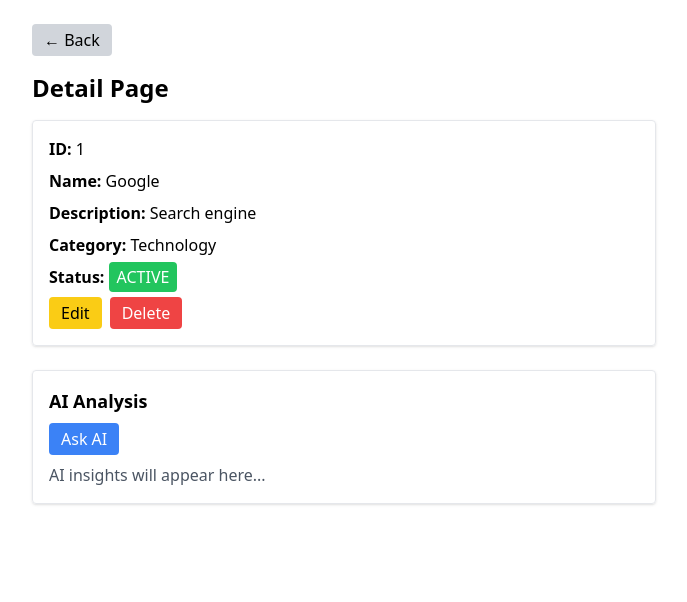
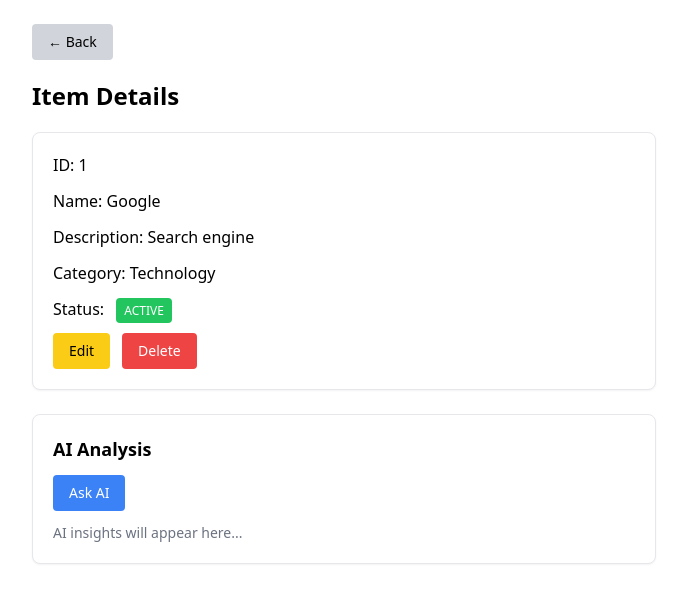
Before and after one commit to tecsxpert/personal-data-inventory, a React app in the folder frontend/: page /detail/1 in a window 1280 px wide. Shown: the top 602 px of the page, without its empty margins (296-983 px from the left). Built offline with nearby package versions, Linux system fonts and the light colour scheme; no server answers; the HTML template or start-up script is replaced by a standard one.

Commit message:
Day 14 — UI polish and consistency across dashboard, detail, form, login and analytics pages

```diff
--- a/frontend/src/pages/Analytics.jsx
+++ b/frontend/src/pages/Analytics.jsx
@@ -17,14 +17,17 @@
 
 return (
   <div className="p-6 max-w-6xl mx-auto">
-    <h2 className="text-2xl font-bold mb-4">Analytics Dashboard</h2>
+    <h2 className="text-2xl font-semibold mb-6">Analytics Dashboard</h2>
 
     {/* Period Selector */}
     <div className="mb-6">
+      <label className="block text-sm font-medium mb-2 text-gray-600">
+        Select Period
+      </label>
       <select
         value={period}
         onChange={(e) => setPeriod(e.target.value)}
-        className="border px-3 py-2 rounded"
+        className="border px-3 py-2 rounded w-full md:w-1/3 focus:outline-none focus:ring-2 focus:ring-blue-400"
       >
         <option value="1m">Last 1 Month</option>
         <option value="3m">Last 3 Months</option>
@@ -36,8 +39,8 @@
     <div className="grid grid-cols-1 md:grid-cols-2 gap-6">
 
       {/* Bar Chart */}
-      <div className="border rounded p-4 shadow">
-        <h3 className="mb-2 font-semibold">Bar Chart</h3>
+      <div className="border rounded-lg p-5 shadow-sm bg-white">
+        <h3 className="mb-3 font-medium text-gray-700">Bar Chart</h3>
         <div className="flex justify-center">
           <BarChart width={350} height={250} data={chartData}>
             <CartesianGrid strokeDasharray="3 3" />
@@ -50,8 +53,8 @@
       </div>
 
       {/* Line Chart */}
-      <div className="border rounded p-4 shadow">
-        <h3 className="mb-2 font-semibold">Line Chart</h3>
+      <div className="border rounded-lg p-5 shadow-sm bg-white">
+        <h3 className="mb-3 font-medium text-gray-700">Line Chart</h3>
         <div className="flex justify-center">
           <LineChart width={350} height={250} data={chartData}>
             <CartesianGrid strokeDasharray="3 3" />
@@ -64,8 +67,8 @@
       </div>
 
       {/* Pie Chart */}
-      <div className="border rounded p-4 shadow md:col-span-2">
-        <h3 className="mb-2 font-semibold">Pie Chart</h3>
+      <div className="border rounded-lg p-5 shadow-sm bg-white md:col-span-2">
+        <h3 className="mb-3 font-medium text-gray-700">Pie Chart</h3>
         <div className="flex justify-center">
           <PieChart width={400} height={250}>
             <Pie
--- a/frontend/src/pages/CreateForm.jsx
+++ b/frontend/src/pages/CreateForm.jsx
@@ -61,62 +61,69 @@
   }
 };
 
-  return (
+return (
   <div className="p-6 max-w-xl mx-auto">
-    <h1 className="text-2xl font-bold mb-4 text-center">
+    <h1 className="text-2xl font-semibold mb-5 text-center">
       Create Item
     </h1>
 
     {message && (
-      <p className="text-center mb-4 text-sm font-medium">
+      <p className="text-center mb-4 text-sm font-medium text-blue-600">
         {message}
       </p>
     )}
 
-    <form onSubmit={handleSubmit} className="space-y-4">
+    <form onSubmit={handleSubmit} className="space-y-5">
 
+      {/* Name */}
       <div>
+        <label className="block text-sm font-medium mb-1">Name</label>
         <input
           type="text"
           name="name"
-          placeholder="Name"
+          placeholder="Enter name"
           value={form.name}
           onChange={handleChange}
-          className="border p-2 rounded w-full"
+          className="border px-3 py-2 rounded w-full focus:outline-none focus:ring-2 focus:ring-blue-400"
         />
         {errors.name && (
           <p className="text-red-500 text-sm mt-1">{errors.name}</p>
         )}
       </div>
 
+      {/* Description */}
       <div>
+        <label className="block text-sm font-medium mb-1">Description</label>
         <textarea
           name="description"
-          placeholder="Description"
+          placeholder="Enter description"
           value={form.description}
           onChange={handleChange}
-          className="border p-2 rounded w-full"
+          className="border px-3 py-2 rounded w-full focus:outline-none focus:ring-2 focus:ring-blue-400"
         />
         {errors.description && (
           <p className="text-red-500 text-sm mt-1">{errors.description}</p>
         )}
       </div>
 
+      {/* Category */}
       <div>
+        <label className="block text-sm font-medium mb-1">Category</label>
         <input
           type="text"
           name="category"
-          placeholder="Category"
+          placeholder="Enter category"
           value={form.category}
           onChange={handleChange}
-          className="border p-2 rounded w-full"
+          className="border px-3 py-2 rounded w-full focus:outline-none focus:ring-2 focus:ring-blue-400"
         />
         {errors.category && (
           <p className="text-red-500 text-sm mt-1">{errors.category}</p>
         )}
       </div>
 
-      <button className="w-full bg-blue-500 text-white p-2 rounded hover:bg-blue-600">
+      {/* Submit */}
+      <button className="w-full px-4 py-2 rounded text-sm font-medium bg-blue-500 hover:bg-blue-600 text-white">
         Submit
       </button>
 
--- a/frontend/src/pages/Dashboard.jsx
+++ b/frontend/src/pages/Dashboard.jsx
@@ -112,24 +112,24 @@
   document.body.removeChild(link);
 };
 
-  return (
+return (
   <div className="p-6 max-w-6xl mx-auto">
-    <h1 className="text-2xl font-bold mb-4">List Page</h1>
+    <h1 className="text-2xl font-semibold mb-6">Dashboard</h1>
 
     {/* Filters */}
-    <div className="grid grid-cols-1 md:grid-cols-2 gap-3 mb-4">
+    <div className="grid grid-cols-1 md:grid-cols-2 gap-4 mb-4">
       <input
         type="text"
         placeholder="Search..."
         value={search}
         onChange={(e) => setSearch(e.target.value)}
-        className="border px-3 py-2 rounded w-full"
+        className="border px-3 py-2 rounded w-full focus:outline-none focus:ring-2 focus:ring-blue-400"
       />
 
       <select
         value={status}
         onChange={(e) => setStatus(e.target.value)}
-        className="border px-3 py-2 rounded w-full"
+        className="border px-3 py-2 rounded w-full focus:outline-none focus:ring-2 focus:ring-blue-400"
       >
         <option value="">All Status</option>
         <option value="ACTIVE">ACTIVE</option>
@@ -138,7 +138,7 @@
     </div>
 
     {/* Date Filters */}
-    <div className="grid grid-cols-1 md:grid-cols-2 gap-3 mb-4">
+    <div className="grid grid-cols-1 md:grid-cols-2 gap-4 mb-4">
       <input
         type="date"
         value={startDate}
@@ -154,31 +154,31 @@
       />
     </div>
 
-    {/* Action Buttons */}
-    <div className="flex flex-wrap gap-2 mb-4">
+    {/* Actions */}
+    <div className="flex flex-wrap gap-3 mb-5">
       <button
         onClick={handleExport}
-        className="bg-green-500 text-white px-3 py-2 rounded hover:bg-green-600"
+        className="px-4 py-2 rounded text-white text-sm font-medium bg-green-500 hover:bg-green-600"
       >
         Export CSV
       </button>
 
       <button
         onClick={() => navigate("/analytics")}
-        className="bg-blue-500 text-white px-3 py-2 rounded hover:bg-blue-600"
+        className="px-4 py-2 rounded text-white text-sm font-medium bg-blue-500 hover:bg-blue-600"
       >
         Analytics
       </button>
     </div>
 
-    {/* Table Wrapper for Scroll */}
-    <div className="overflow-x-auto">
-      <table className="min-w-full border border-gray-300">
-        <thead className="bg-gray-200">
+    {/* Table */}
+    <div className="overflow-x-auto border rounded shadow-sm">
+      <table className="min-w-full text-sm">
+        <thead className="bg-gray-100">
           <tr>
-            <th className="border p-2">ID</th>
+            <th className="p-3 text-left">ID</th>
             <th
-              className="border p-2 cursor-pointer"
+              className="p-3 text-left cursor-pointer"
               onClick={() => {
                 setSortBy("name");
                 setOrder(order === "asc" ? "desc" : "asc");
@@ -186,9 +186,9 @@
             >
               Name {sortBy === "name" ? (order === "asc" ? "↑" : "↓") : ""}
             </th>
-            <th className="border p-2">Description</th>
+            <th className="p-3 text-left">Description</th>
             <th
-              className="border p-2 cursor-pointer"
+              className="p-3 text-left cursor-pointer"
               onClick={() => {
                 setSortBy("category");
                 setOrder(order === "asc" ? "desc" : "asc");
@@ -196,7 +196,7 @@
             >
               Category {sortBy === "category" ? (order === "asc" ? "↑" : "↓") : ""}
             </th>
-            <th className="border p-2">Actions</th>
+            <th className="p-3 text-left">Actions</th>
           </tr>
         </thead>
 
@@ -212,19 +212,19 @@
               <tr
                 key={item.id}
                 onClick={() => navigate(`/detail/${item.id}`)}
-                className="cursor-pointer hover:bg-gray-100"
+                className="border-t hover:bg-gray-50 cursor-pointer"
               >
-                <td className="border p-2">{item.id}</td>
-                <td className="border p-2">{item.name}</td>
-                <td className="border p-2">{item.description}</td>
-                <td className="border p-2">{item.category}</td>
-                <td className="border p-2">
+                <td className="p-3">{item.id}</td>
+                <td className="p-3 font-medium">{item.name}</td>
+                <td className="p-3">{item.description}</td>
+                <td className="p-3">{item.category}</td>
+                <td className="p-3">
                   <button
                     onClick={(e) => {
                       e.stopPropagation();
                       navigate(`/edit/${item.id}`);
                     }}
-                    className="bg-yellow-400 px-2 py-1 rounded hover:bg-yellow-500"
+                    className="px-3 py-1 rounded text-sm font-medium bg-yellow-400 hover:bg-yellow-500 text-black"
                   >
                     Edit
                   </button>
@@ -237,17 +237,17 @@
     </div>
 
     {/* Pagination */}
-    <div className="mt-4 flex justify-between">
+    <div className="mt-5 flex justify-between items-center">
       <button
         onClick={() => setPage((prev) => Math.max(prev - 1, 0))}
-        className="bg-gray-300 px-3 py-2 rounded"
+        className="px-4 py-2 rounded text-sm font-medium bg-gray-300 hover:bg-gray-400 text-black"
       >
         Prev
       </button>
 
       <button
         onClick={() => setPage((prev) => prev + 1)}
-        className="bg-gray-300 px-3 py-2 rounded"
+        className="px-4 py-2 rounded text-sm font-medium bg-gray-300 hover:bg-gray-400 text-black"
       >
         Next
       </button>
--- a/frontend/src/pages/Detail.jsx
+++ b/frontend/src/pages/Detail.jsx
@@ -47,25 +47,28 @@
 
 return (
   <div className="p-6 max-w-2xl mx-auto">
+
+    {/* Back */}
     <button
       onClick={() => navigate(-1)}
-      className="mb-4 bg-gray-300 px-3 py-1 rounded hover:bg-gray-400"
+      className="mb-5 px-4 py-2 rounded text-sm font-medium bg-gray-300 hover:bg-gray-400 text-black"
     >
       ← Back
     </button>
 
-    <h2 className="text-2xl font-bold mb-4">Detail Page</h2>
+    <h2 className="text-2xl font-semibold mb-5">Item Details</h2>
 
-    <div className="border rounded p-4 shadow space-y-2">
-      <p><b>ID:</b> {data.id}</p>
-      <p><b>Name:</b> {data.name}</p>
-      <p><b>Description:</b> {data.description}</p>
-      <p><b>Category:</b> {data.category}</p>
+    {/* Details Card */}
+    <div className="border rounded-lg p-5 shadow-sm space-y-3 bg-white">
+      <p><span className="font-medium">ID:</span> {data.id}</p>
+      <p><span className="font-medium">Name:</span> {data.name}</p>
+      <p><span className="font-medium">Description:</span> {data.description}</p>
+      <p><span className="font-medium">Category:</span> {data.category}</p>
 
       <p>
-        <b>Status:</b>{" "}
+        <span className="font-medium">Status:</span>{" "}
         <span
-          className={`px-2 py-1 rounded text-white ${
+          className={`ml-2 px-2 py-1 rounded text-xs font-medium text-white ${
             data.status === "ACTIVE"
               ? "bg-green-500"
               : data.status === "INACTIVE"
@@ -77,17 +80,18 @@
         </span>
       </p>
 
-      <div className="flex flex-wrap gap-2 mt-3">
+      {/* Actions */}
+      <div className="flex flex-wrap gap-3 mt-4">
         <button
           onClick={() => navigate(`/edit/${data.id}`)}
-          className="bg-yellow-400 px-3 py-1 rounded hover:bg-yellow-500"
+          className="px-4 py-2 rounded text-sm font-medium bg-yellow-400 hover:bg-yellow-500 text-black"
         >
           Edit
         </button>
 
         <button
           onClick={() => alert("Delete clicked")}
-          className="bg-red-500 text-white px-3 py-1 rounded hover:bg-red-600"
+          className="px-4 py-2 rounded text-sm font-medium bg-red-500 hover:bg-red-600 text-white"
         >
           Delete
         </button>
@@ -95,33 +99,35 @@
     </div>
 
     {/* AI Section */}
-    <div className="mt-6 border rounded p-4 shadow">
-      <h3 className="text-lg font-semibold mb-2">AI Analysis</h3>
+    <div className="mt-6 border rounded-lg p-5 shadow-sm bg-white">
+      <h3 className="text-lg font-semibold mb-3">AI Analysis</h3>
 
       <button
         onClick={handleAskAI}
-        className="bg-blue-500 text-white px-3 py-1 rounded hover:bg-blue-600"
+        className="px-4 py-2 rounded text-sm font-medium bg-blue-500 hover:bg-blue-600 text-white"
       >
         Ask AI
       </button>
 
       {aiLoading ? (
-        <p className="mt-2 text-blue-500">Loading AI response...</p>
+        <p className="mt-3 text-blue-500 text-sm">
+          Generating AI insights...
+        </p>
       ) : aiResponse ? (
-        <div className="mt-3 space-y-1">
-          <p><b>Summary:</b> {aiResponse.summary}</p>
-          <p><b>Risk:</b> {aiResponse.risk}</p>
-          <p><b>Recommendation:</b> {aiResponse.recommendation}</p>
+        <div className="mt-4 space-y-2 text-sm">
+          <p><span className="font-medium">Summary:</span> {aiResponse.summary}</p>
+          <p><span className="font-medium">Risk:</span> {aiResponse.risk}</p>
+          <p><span className="font-medium">Recommendation:</span> {aiResponse.recommendation}</p>
 
           <button
             onClick={handleAskAI}
-            className="bg-gray-400 text-white px-2 py-1 rounded hover:bg-gray-500 mt-2"
+            className="mt-2 px-3 py-1 rounded text-sm font-medium bg-gray-400 hover:bg-gray-500 text-white"
           >
             Retry
           </button>
         </div>
       ) : (
-        <p className="mt-2 text-gray-600">
+        <p className="mt-3 text-gray-500 text-sm">
           AI insights will appear here...
         </p>
       )}
--- a/frontend/src/pages/Login.jsx
+++ b/frontend/src/pages/Login.jsx
@@ -27,34 +27,51 @@
   };
 
 return (
-    <div className="min-h-screen flex items-center justify-center bg-gradient-to-r from-blue-500 to-purple-500">
-      <div className="bg-white p-8 rounded-2xl shadow-lg w-80">
-        <h1 className="text-2xl font-bold mb-6 text-center text-gray-700">
+  <div className="min-h-screen flex items-center justify-center bg-gradient-to-r from-blue-500 to-purple-500 px-4">
+
+    <div className="bg-white p-8 rounded-2xl shadow-lg w-full max-w-sm">
+
+      <h1 className="text-2xl font-semibold mb-6 text-center text-gray-700">
         Login
       </h1>
 
-        <form onSubmit={handleSubmit} className="flex flex-col gap-4">
+      <form onSubmit={handleSubmit} className="space-y-5">
+
+        {/* Username */}
+        <div>
+          <label className="block text-sm font-medium mb-1 text-gray-600">
+            Username
+          </label>
           <input
             type="text"
             name="username"
-            placeholder="Username"
+            placeholder="Enter username"
             value={form.username}
             onChange={handleChange}
-            className="border p-2 rounded-lg focus:outline-none focus:border-blue-500"
+            className="border px-3 py-2 rounded w-full focus:outline-none focus:ring-2 focus:ring-blue-400"
           />
+        </div>
 
+        {/* Password */}
+        <div>
+          <label className="block text-sm font-medium mb-1 text-gray-600">
+            Password
+          </label>
           <input
             type="password"
             name="password"
-            placeholder="Password"
+            placeholder="Enter password"
             value={form.password}
             onChange={handleChange}
-            className="border p-2 rounded-lg focus:outline-none focus:border-blue-500"
+            className="border px-3 py-2 rounded w-full focus:outline-none focus:ring-2 focus:ring-blue-400"
           />
+        </div>
 
-          <button className="bg-blue-500 text-white py-2 rounded-lg hover:bg-blue-600 transition">
+        {/* Button */}
+        <button className="w-full px-4 py-2 rounded text-sm font-medium bg-blue-500 hover:bg-blue-600 text-white transition">
           Login
         </button>
+
       </form>
     </div>
   </div>
```
Lines whose indentation alone changed are shown as unchanged.
